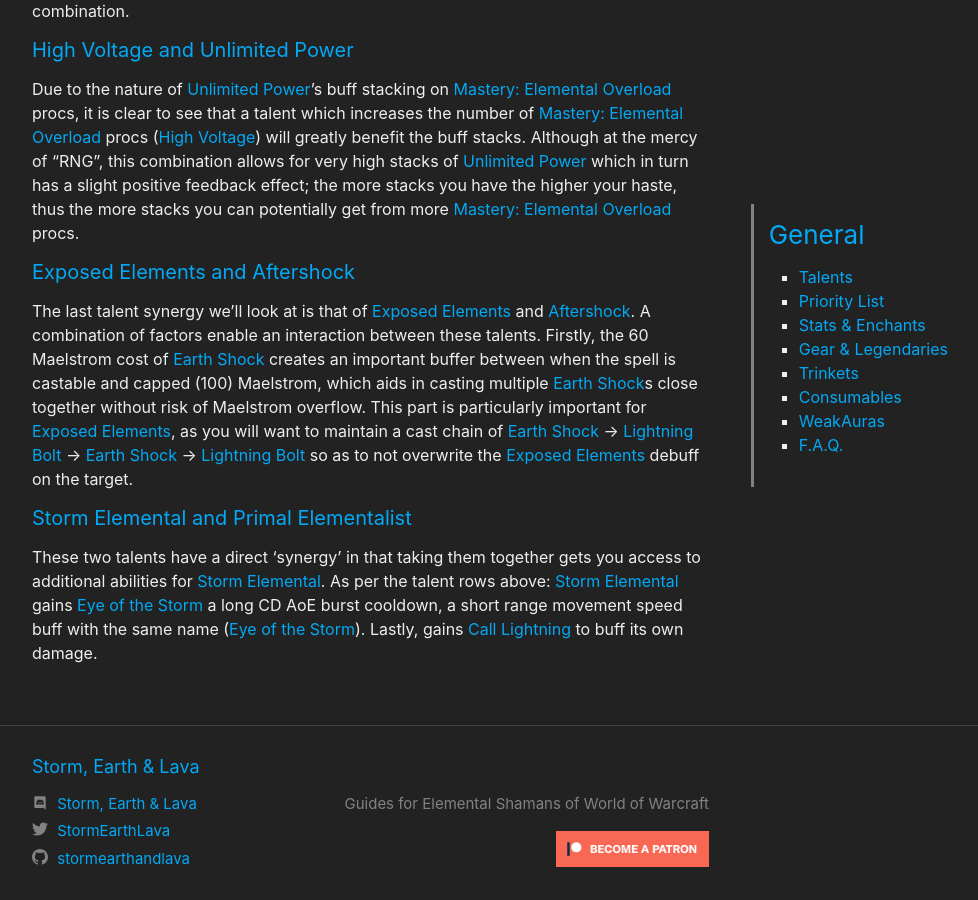
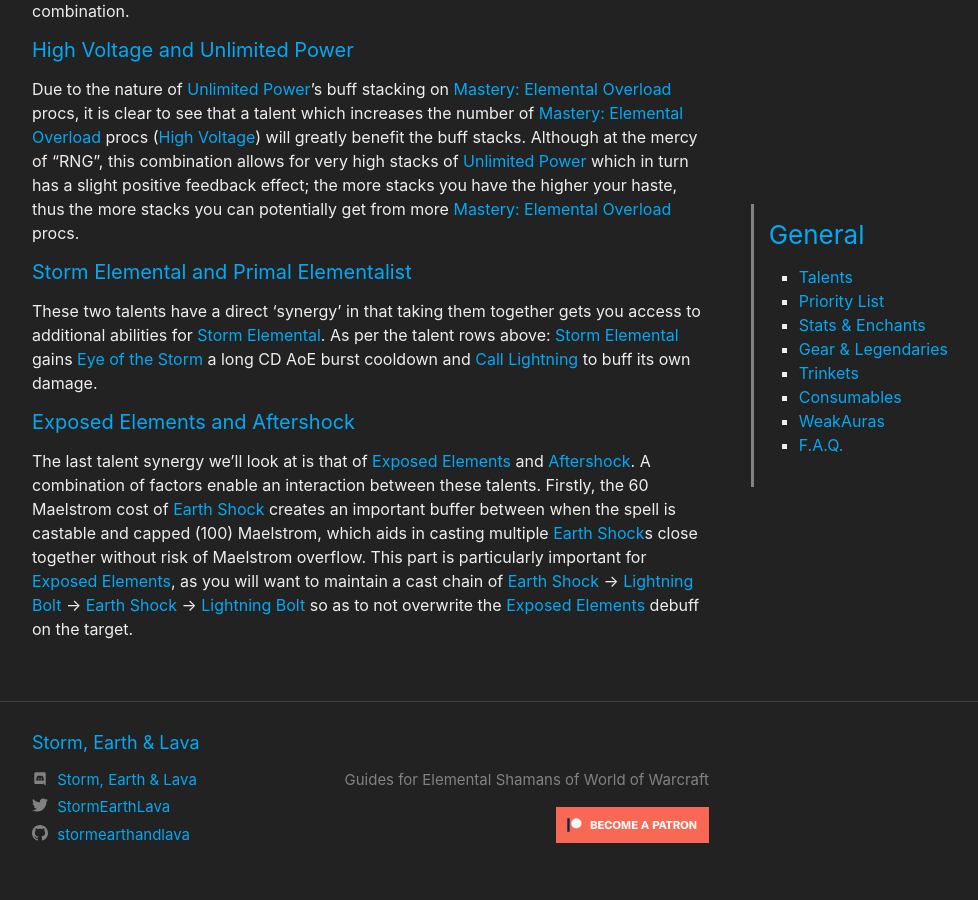
Before and after one commit to stormearthandlava/stormearthandlava.github.io, a Jekyll site: the page built from guide/general/talents.md, in a window 1280 px wide and 900 px high, scrolled down 3026 px. Shown: the whole window, without its empty margins (268-1246 px from the left). Built offline with Jekyll 4.4.1, drawn with Linux system fonts in a browser that asks for light colours; a script that is not in the unit is left out.

Commit message:
remove movement speed buff from talent page, we aren't that mobile

```diff
--- a/guide/general/talents.md
+++ b/guide/general/talents.md
@@ -146,7 +146,7 @@
                 <ul>
                     <li>{{site.data.spell.fe}} - gains {{site.data.spell.immolate}} and {{site.data.spell.meteor}}; a DoT and AOE attack with short cooldowns.</li>
                     <li>{{site.data.spell.ee}} - gains {{site.data.spell.harden_skin}}, a damage reduction cooldown that grants *both the Shaman and the {{site.data.spell.ee}} a 40% damage reduction buff for 10 seconds. Despite this being on a one minute cooldown, it is effectively a 5 minute cooldown as the {{site.data.spell.ee}} can only cast it once in its lifetime. Also gains {{site.data.spell.pulverize}}, a decent single target stun on a long CD -- usable twice in the {{ site.data.spell.ee }}'s lifetime. Lastly, gains {{site.data.spell.angered_earth}}, a toggleable AOE taunt. We recommend turning this off auto-cast unless you are looking to use {{site.data.spell.ee}} for its aggro purposes.</li>
-                    <li>{{site.data.talent.se}} - gains {{site.data.spell.eye_of_the_storm_damage}} a long CD AoE burst cooldown, a short range movement speed buff with the same name ({{site.data.spell.eye_of_the_storm_movement}}). Lastly, gains {{site.data.spell.call_lightning}} to buff its own damage.</li>
+                    <li>{{site.data.talent.se}} - gains {{site.data.spell.eye_of_the_storm_damage}} a long CD AoE burst cooldown and {{site.data.spell.call_lightning}} to buff its own damage.</li>
                 </ul>
                 <hr><br>
                 <h4>{{site.data.talent.if}} (IF)</h4>
@@ -191,12 +191,10 @@
 
 Due to the nature of {{site.data.talent.up}}'s buff stacking on {{site.data.spell.mastery}} procs, it is clear to see that a talent which increases the number of {{site.data.spell.mastery}} procs ({{site.data.talent.hv}}) will greatly benefit the buff stacks. Although at the mercy of "RNG", this combination allows for very high stacks of {{site.data.talent.up}} which in turn has a slight positive feedback effect; the more stacks you have the higher your haste, thus the more stacks you can potentially get from more {{site.data.spell.mastery}} procs.
 
+#### Storm Elemental and Primal Elementalist
+
+These two talents have a direct 'synergy' in that taking them together gets you access to additional abilities for {{site.data.talent.se}}. As per the talent rows above: {{site.data.talent.se}} gains {{site.data.spell.eye_of_the_storm_damage}} a long CD AoE burst cooldown and {{site.data.spell.call_lightning}} to buff its own damage.
 
 #### Exposed Elements and Aftershock
 
 The last talent synergy we'll look at is that of {{site.data.talent.ee}} and {{site.data.talent.afs}}. A combination of factors enable an interaction between these talents. Firstly, the 60 Maelstrom cost of {{site.data.spell.es}} creates an important buffer between when the spell is castable and capped (100) Maelstrom, which aids in casting multiple {{site.data.spell.es}}s close together without risk of Maelstrom overflow. This part is particularly important for {{site.data.talent.ee}}, as you will want to maintain a cast chain of {{site.data.spell.es}} -> {{site.data.spell.lb}} -> {{site.data.spell.es}} -> {{site.data.spell.lb}} so as to not overwrite the {{site.data.talent.ee}} debuff on the target.
-
-
-#### Storm Elemental and Primal Elementalist
-
-These two talents have a direct 'synergy' in that taking them together gets you access to additional abilities for {{site.data.talent.se}}. As per the talent rows above: {{site.data.talent.se}} gains {{site.data.spell.eye_of_the_storm_damage}} a long CD AoE burst cooldown, a short range movement speed buff with the same name ({{site.data.spell.eye_of_the_storm_movement}}). Lastly, gains {{site.data.spell.call_lightning}} to buff its own damage.
```
